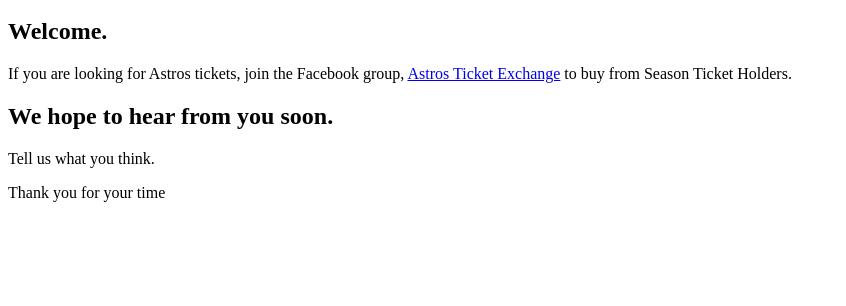
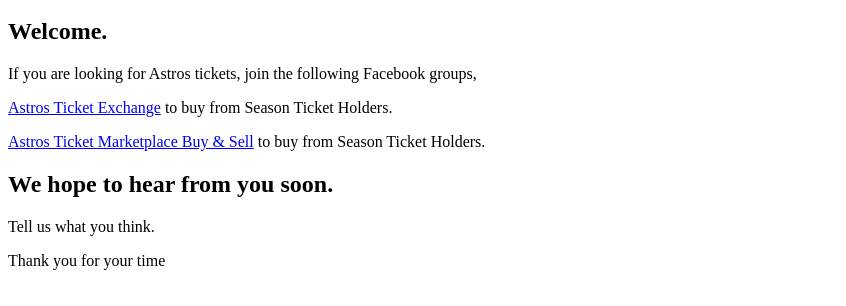
Before and after one commit to twelvetwentyone/1221, a plain HTML site: page index.html in a window 1280 px wide. Shown: the part 48-354 px from the top of the page, without its empty margins (0-846 px from the left). Drawn offline with Linux system fonts and the light colour scheme.

Commit message:
Update index.html

```diff
--- a/index.html
+++ b/index.html
@@ -5,8 +5,9 @@
     <body>
         <h2> Welcome.</h2>
         <p>
-            If you are looking for Astros tickets, join the Facebook group, <a href="https://www.facebook.com/groups/astrosticketexchange">Astros Ticket Exchange</a> to buy from Season Ticket Holders.
-
+            If you are looking for Astros tickets, join the following Facebook groups,</p>
+           <p> <a href="https://www.facebook.com/groups/astrosticketexchange">Astros Ticket Exchange</a> to buy from Season Ticket Holders. </p>
+           <p> <a href="https://www.facebook.com/groups/1013095992069609">Astros Ticket Marketplace Buy & Sell</a> to buy from Season Ticket Holders. </p>
         <h2>We hope to hear from you soon.</h2>
         <p>
         Tell us what you think.
```
